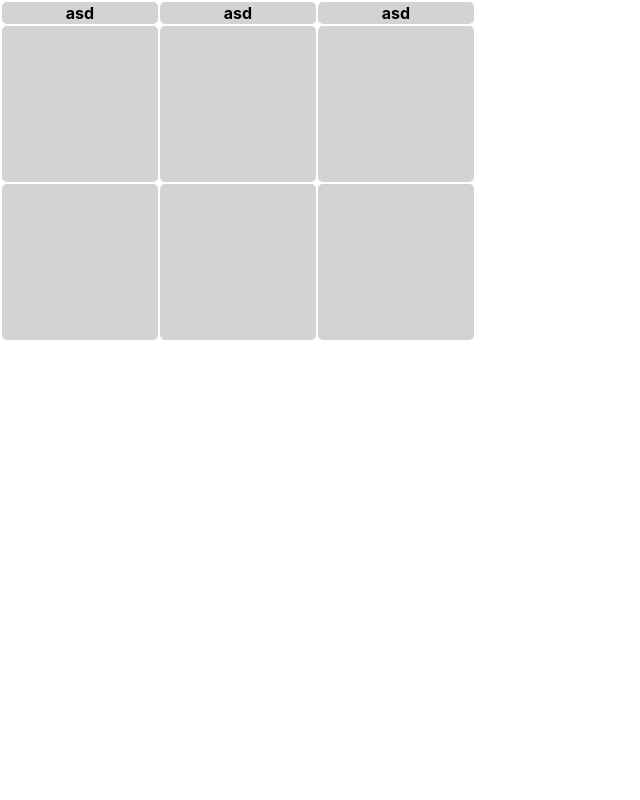
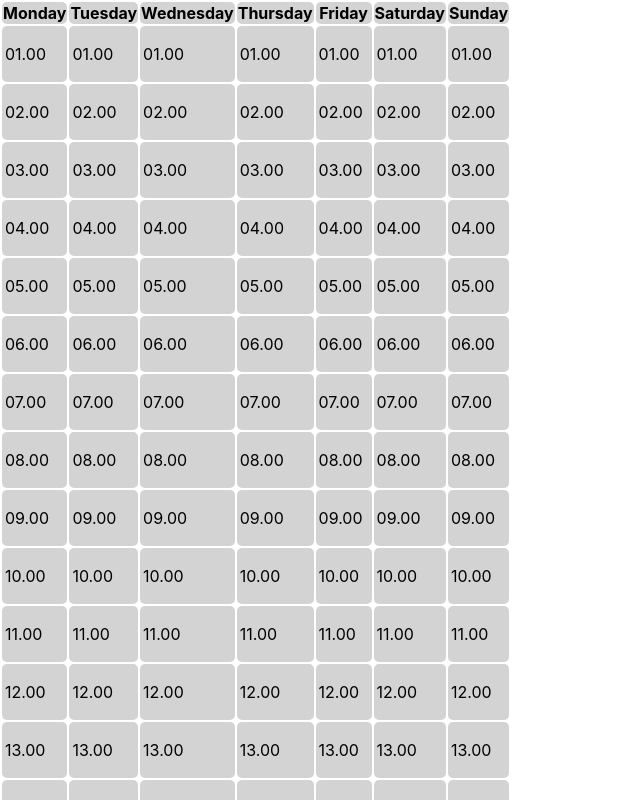
Before and after one commit to CihatAskin/heyday.client, a React (Create React App) app: page / in a window 1280 px wide. Shown: the top 800 px of the page, without its empty margins (0-640 px from the left). Built offline with nearby package versions, Linux system fonts and the light colour scheme.

Commit message:
added table hierarchy

```diff
--- /dev/null
+++ b/src/actions/constants.ts
@@ -0,0 +1,38 @@
+import { MainType } from './types';
+
+export const DAYS: MainType[] = [
+  { id: 'd2062e1d-797c-4236-8736-ada621b9a022', name: 'Monday', order: 1 },
+  { id: '2f7f779e-d9f1-4250-88ab-5049cdf1f0ca', name: 'Tuesday', order: 2 },
+  { id: '338268e5-67a1-4f8e-aaf5-4330f45b3e0f', name: 'Wednesday', order: 3 },
+  { id: '27ba8229-eee0-42c7-8043-e98186714bbf', name: 'Thursday', order: 4 },
+  { id: '1e750c8e-7690-427a-850f-1f3cba512f26', name: 'Friday', order: 5 },
+  { id: 'f4663781-bc2e-47de-8cfc-39a5a60b4383', name: 'Saturday', order: 6 },
+  { id: '9b15f81f-c61b-4e40-9852-7a20332c007f', name: 'Sunday', order: 7 },
+];
+
+export const HOURS: MainType[] = [
+  { id: '3ec4c8d7-703f-435e-ae65-4ccca184861a', name: '01.00', order: 1 },
+  { id: 'e29effbe-84bf-4b48-86e1-369c9bdd7482', name: '02.00', order: 2 },
+  { id: 'fc25a372-cea8-4b1f-b73a-a15b19c781c7', name: '03.00', order: 3 },
+  { id: '03aeb028-05cd-4e53-9385-3a040d24a607', name: '04.00', order: 4 },
+  { id: '7f23d855-7b95-40e8-8320-a3dad42d82c8', name: '05.00', order: 5 },
+  { id: 'e7452517-33ba-440f-aa2e-275caa349ebe', name: '06.00', order: 6 },
+  { id: '0792d893-9088-415a-a3d0-1e489390504f', name: '07.00', order: 7 },
+  { id: '0c62feba-a71b-4857-bdda-742340951e1d', name: '08.00', order: 8 },
+  { id: 'b26180d1-4446-4f3a-882e-f8e30fc1f784', name: '09.00', order: 9 },
+  { id: 'b9596a22-e250-44db-97e3-de6c3696df29', name: '10.00', order: 10 },
+  { id: '8a9842d7-1184-4415-905a-00734edaed4a', name: '11.00', order: 11 },
+  { id: 'bf51f43e-2036-42e1-9ede-127d3c17bbd9', name: '12.00', order: 12 },
+  { id: '29aaac1f-72c6-4661-ac45-c995667a146e', name: '13.00', order: 13 },
+  { id: 'c58db529-7cd7-40ec-b068-0efe4a76c1c2', name: '14.00', order: 14 },
+  { id: '07673b53-7258-4ca2-bd46-2520725e5859', name: '15.00', order: 15 },
+  { id: '0ee02b49-61b8-4496-9c0b-12c76604ba69', name: '16.00', order: 16 },
+  { id: '808bafa8-f895-48c0-a74e-c4a0668cc97e', name: '17.00', order: 17 },
+  { id: '8d316493-5bf4-493c-9abd-a1a55ba3b9df', name: '18.00', order: 18 },
+  { id: '38598fd3-84b8-4f13-a906-041ca9f878cd', name: '19.00', order: 19 },
+  { id: 'a0212793-9919-4074-b597-fce0468e0890', name: '20.00', order: 20 },
+  { id: 'd185595c-fb3d-4636-a302-6c2ac918cf8f', name: '21.00', order: 21 },
+  { id: '8293c209-0999-4c41-afb7-189b4a5a86ad', name: '22.00', order: 22 },
+  { id: '534299c8-cb89-4f06-bcb8-b0269ba4381d', name: '23.00', order: 23 },
+  { id: '625c05fd-6bb7-494d-8df0-48fa8fbd31df', name: '23.59', order: 24 },
+];
--- /dev/null
+++ b/src/actions/types.ts
@@ -0,0 +1,10 @@
+export enum ActionTypes {
+  weekdays,
+  weekends
+}
+
+export interface MainType {
+  id: string;
+  name: string;
+  order: number;
+}
--- /dev/null
+++ b/src/components/Body.tsx
@@ -0,0 +1,20 @@
+import React, { Component } from 'react';
+import { MainType } from '../actions/types';
+import Row from './Row';
+
+interface BodyProps {
+  days: MainType[];
+  hours: MainType[];
+}
+
+export default class Body extends Component<BodyProps> {
+  render() {
+    return (
+      <tbody>
+        {this.props.hours.map((item) => (
+          <Row key={item.id} days={this.props.days} hour={item}></Row>
+        ))}
+      </tbody>
+    );
+  }
+}
--- a/src/components/Cell.tsx
+++ b/src/components/Cell.tsx
@@ -2,6 +2,7 @@ import React, { Component } from 'react';
 
 interface CellProps {
   id: string;
+  title: string;
 }
 
 interface CellState {
@@ -23,12 +24,10 @@ export default class Cell extends Component<CellProps, CellState> {
 
   handleMouseOver = (e: any): void => {
     e.target.classList.add('over');
-
   };
 
   handleMouseLeave = (e: any): void => {
     e.target.classList.remove('over');
-
   };
 
   render() {
@@ -41,9 +40,9 @@ export default class Cell extends Component<CellProps, CellState> {
         rowSpan={1}
         colSpan={1}
         key={this.props.id}
-      ></td>
+      >
+        {this.props.title}
+      </td>
     );
   }
-
-
 }
--- /dev/null
+++ b/src/components/Header.tsx
@@ -0,0 +1,21 @@
+import React, { Component } from 'react';
+import { MainType } from '../actions/types';
+
+interface HeaderProps {
+  days: MainType[];
+}
+
+
+export default class Header extends Component<HeaderProps> {
+  render() {
+    return (
+      <thead>
+        <tr>
+          {this.props.days.map((item) => (
+            <th key={item.order}>{item.name}</th>
+          ))}
+        </tr>
+      </thead>
+    );
+  }
+}
--- a/src/components/Row.tsx
+++ b/src/components/Row.tsx
@@ -1,21 +1,28 @@
 import React, { Component } from 'react';
+import { MainType } from '../actions/types';
 import Cell from './Cell';
 
 interface RowProps {
-  id: string;
+  days: MainType[];
+  hour: MainType;
 }
 
 export default class Row extends Component<RowProps> {
   constructor(props: RowProps) {
     super(props);
+    console.log(this.props.hour.order)
+
   }
 
   render() {
     return (
-      <tr>
-        <Cell id={'1' + this.props.id}></Cell>
-        <Cell id={'2' + this.props.id}></Cell>
-        <Cell id={'3' + this.props.id}></Cell>
+      <tr key={this.props.hour.id}>
+        {this.props.days.map((item) => (
+          <Cell key={`${this.props.hour.order}${item.order}`}
+            id={`${this.props.hour.order}${item.order}`}
+            title={this.props.hour.name}
+          ></Cell>
+        ))}
       </tr>
     );
   }
--- a/src/components/Table.tsx
+++ b/src/components/Table.tsx
@@ -1,20 +1,14 @@
 import React, { Component } from 'react';
-import Row from './Row';
+import Header from './Header';
+import { DAYS, HOURS } from '../actions/constants';
+import Body from './Body';
+
 export default class Table extends Component {
   render() {
     return (
       <table>
-        <thead>
-          <tr>
-            <th>asd</th>
-            <th>asd</th>
-            <th>asd</th>
-          </tr>
-        </thead>
-        <tbody>
-          <Row id='1'></Row>
-          <Row id='2'></Row>
-        </tbody>
+        <Header days={DAYS}></Header>
+        <Body days={DAYS} hours={HOURS}></Body>
       </table>
     );
   }
--- a/src/index.css
+++ b/src/index.css
@@ -24,13 +24,11 @@ td {
 
   cursor: pointer;
   position: relative;
-  height: 150px;
-  width: 150px;
+  height: 50px;
+  width: 50px;
   vertical-align: middle;
   padding: 3px;
   overflow: auto;
-
-
 }
 
 td.active {
```
